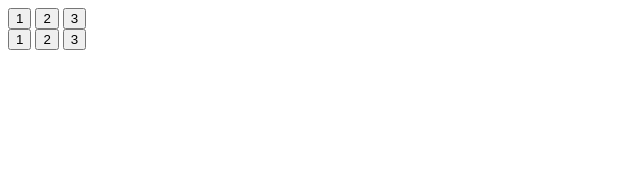
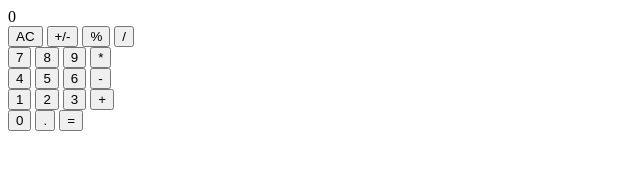
Before and after one commit to MarcoDomi/web-calculator, a plain HTML site: page index.html in a window 1280 px wide. Shown: the whole page, without its empty margins (0-640 px from the left). Drawn offline with Linux system fonts and the light colour scheme.

Commit message:
create basic structure for calculator

```diff
--- a/index.html
+++ b/index.html
@@ -9,16 +9,40 @@
 </head>
 <body>
 
-    <div id="calculator-body">
-        <div class="row" id="row1">
-            <button>1</button>
-            <button>2</button>
-            <button>3</button>
+    <div id="calculator-container">
+        <div id=" display-container">
+            0
         </div>
-        <div class="">
-            <button>1</button>
-            <button>2</button>
-            <button>3</button>
+        <div id="calculator-body">
+            <div class="row">
+                <button id="clear-btn" class="utility-btn">AC</button>
+                <button id="negative-btn" class="utility-btn">+/-</button>
+                <button id="percent-btn" class="utility-btn">%</button>
+                <button id="dvide-btn" class="operation-btn">/</button>
+            </div>
+            <div class="row">
+                <button class="num-btn">7</button>
+                <button class="num-btn">8</button>
+                <button class="num-btn">9</button>
+                <button id="multiply-btn" class="operation-btn">*</button>
+            </div>
+            <div class="row">
+                <button class="num-btn">4</button>
+                <button class="num-btn">5</button>
+                <button class="num-btn">6</button>
+                <button id="subtract-btn" class="operation-btn">-</button>
+            </div>
+            <div class="row">
+                <button class="num-btn">1</button>
+                <button class="num-btn">2</button>
+                <button class="num-btn">3</button>
+                <button id="add-btn" class="operation-btn">+</button>
+            </div>
+            <div class="row">
+                <button class="num-btn zero-btn">0</button>
+                <button class="num-btn">.</button>
+                <button id="equal-btn" class="operation-btn">=</button>
+            </div>
         </div>
     </div>
 
--- a/script.js
+++ b/script.js
@@ -14,3 +14,23 @@ function mutiply(a, b) {
 function divide(a, b) {
     return a / b;
 }
+
+function operate(op, num1, num2) {
+    let result;
+    switch (op) {
+        case '+':
+            result = add(num1, num2)
+            break;
+        case '-':
+            result = subtract(num1, num2)
+            break;
+        case '*':
+            result = mutiply(num1, num2)
+            break;
+        case '/':
+            result = divide(num1, num2)
+            break;
+    }
+
+    return result;
+}
```
